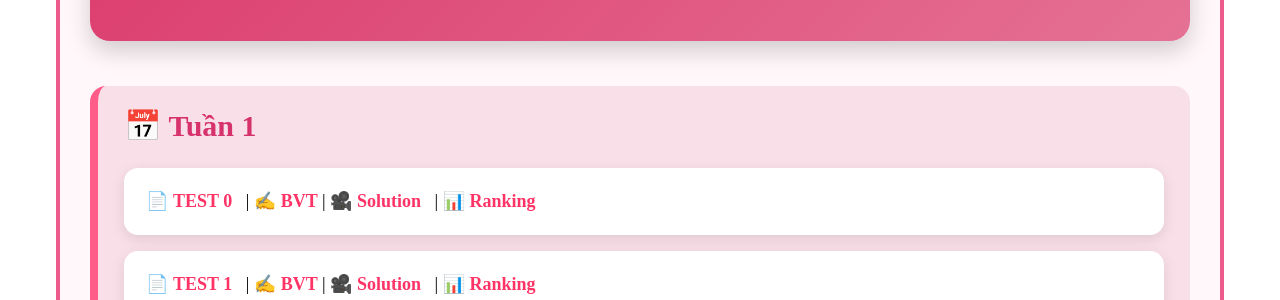
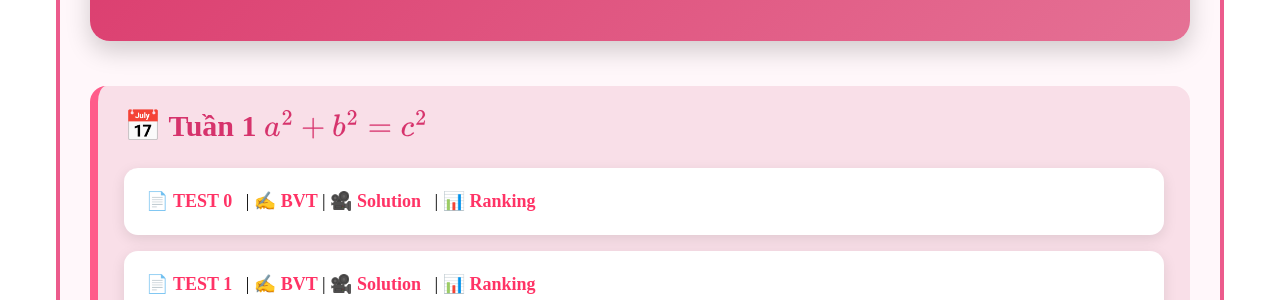
Before and after one commit to pimaxpro/pimaxtsabk, a Jekyll site: the page built from index.md, in a window 1280 px wide. Shown: the part 1355-1655 px from the top of the page. Built offline with Jekyll 4.4.1, drawn with Linux system fonts in a browser that asks for light colours.

Commit message:
Add mathematical expression to Week 1 header

```diff
--- a/index.md
+++ b/index.md
@@ -271,7 +271,7 @@ header.site-header a.site-title:hover {
 </div>
 
 <div class="week">
-  <h2>📅 Tuần 1</h2>
+  <h2>📅 Tuần 1 $a^2 + b^2 = c^2$</h2>
 
   <div class="item">
     📄 <a href="https://drive.google.com/file/d/1H2CbP2u8Hlc3arnnkYC01jx4E8Mk-o1K/view?usp=drive_link" target="_blank" rel="noopener">
```
